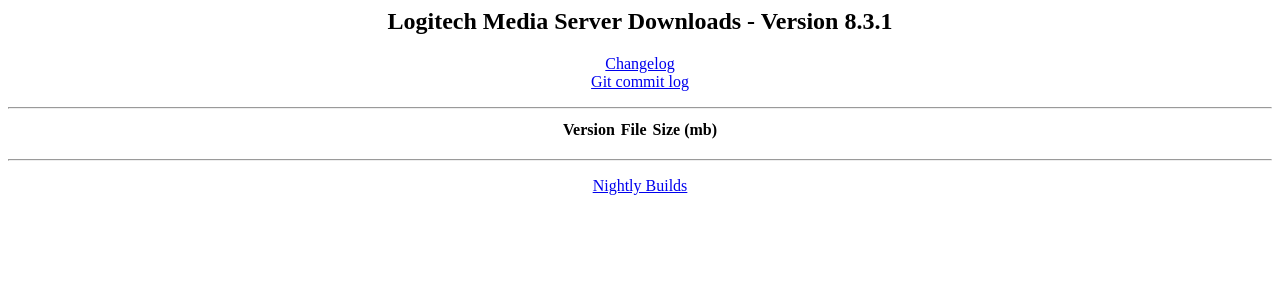
After one commit to LMS-Community/slimserver-tools, a PHP site: page /index-root.php in a window 1280 px wide. The commit adds this page. Shown: the top 300 px of the page. Run offline with PHP 8.4, Linux system fonts and the light colour scheme; lists and menus that the app fills with data are empty.

Commit message:
Add index page for the root of downloads.slimdevices.com. List latest release only.
Tweak nightly page to link to release page.

```diff
--- /dev/null
+++ b/downloads.slimdevices.com/index-root.php
@@ -0,0 +1,144 @@
+<?php
+
+$v = '8.3.1';
+
+## Array of possible file names to search for
+$fileList["/.*\/LogitechMediaServer-$v\.exe/"] = "Logitech Media Server: Windows Executable Installer";
+$fileList["/.*\/LogitechMediaServer-$v\-whs.msi/"] = "Logitech Media Server: Windows Home Server Installer";
+$fileList["/.*\/LogitechMediaServer-$v\.pkg/"] = "Logitech Media Server: Mac OSX Installer";
+// $fileList["/.*\/LogitechMediaServer-$v+\.dmg/"] = "Logitech Media Server: Mac OSX Installer";
+$fileList["/.*\/logitechmediaserver-$v\.tgz/"] = "Logitech Media Server: Unix Tarball (i386, x86_64, i386 FreeBSD, ARM EABI, PowerPC)";
+$fileList["/.*\/logitechmediaserver-$v-arm-linux\.tgz/"] = "Logitech Media Server: ARM Linux Tarball (ARM EABI)";
+$fileList["/.*\/logitechmediaserver-$v\-noCPAN.tgz/"] = "Logitech Media Server: Unix Tarball - No CPAN Libraries";
+$fileList["/.*\/logitechmediaserver_${v}_all\.deb/"] = "Logitech Media Server: Debian Installer Package (i386, x86_64, ARM EABI, PowerPC)";
+$fileList["/.*\/logitechmediaserver_${v}_amd64\.deb/"] = "Logitech Media Server: Debian Installer Package (x86_64)";
+$fileList["/.*\/logitechmediaserver_${v}_arm\.deb/"] = "Logitech Media Server: Debian Installer Package (ARM)";
+$fileList["/.*\/logitechmediaserver_${v}_i386\.deb/"] = "Logitech Media Server: Debian Installer Package (i386)";
+$fileList["/.*\/logitechmediaserver-$v-1\.noarch\.rpm/"] = "Logitech Media Server: RedHat (RPM) Installer Package";
+
+$changelog = "http://htmlpreview.github.io/?https://raw.githubusercontent.com/Logitech/slimserver/$v/Changelog8.html";
+$gitlog = "https://github.com/Logitech/slimserver/commits/$v";
+
+## Print a nice header
+print_header($v, $changelog, $gitlog);
+
+print("<TABLE cellpadding=2 cellspacing=2>\n<TH>Version</TH><TH>File</TH><TH>Size (mb)</TH>");
+
+showLatest($v, $fileList);
+
+print("</TABLE>\n");
+
+print_footer();
+
+## showLatest walks through the tree and finds the latest version of each file in the @fileList
+function showLatest($version, $fileList) {
+	##  Clear out some variables for this pass
+	$highestmTime = 0;
+	$latestFile = "";
+	$searchList = "";
+	$prefix = 'LogitechMediaServer_v';
+
+	## Do the find, and find the latest modified file
+	$all_downloads = array();
+	exec("find ./${prefix}${version} -type f ", $all_downloads);
+
+	## Walk one by one through each file type we're looking for...
+	foreach ($fileList as $filere => $filedesc) {
+		## Start the table entry
+		$pretty_desc = $filedesc;
+
+		## Clear out the mtime
+		$fileFound = 0;
+		$best_mtime = 0;
+		$best_file = "";
+
+		## Now, walk through the array of actual known files
+		foreach ($all_downloads as $file) {
+			#echo "<br>checking [$filere] against [$file]";
+
+			## If the file name matches the kind we're looking for, then ...
+			if (preg_match($filere, $file)) {
+				## Set foundFile to 1, just so we know that at least one file of this type was found
+				$fileFound = 1;
+				## Stat it first to get all the info we need
+				$stats = stat($file);
+				## Now, check its mTIME vs the best mtime
+				if ($stats['mtime'] > $best_mtime) {
+					## Rest best_mtime now with the new highest #
+					$best_mtime = $stats['mtime'];
+
+					## Set the best matchin file name so far
+					$best_file = $file;
+				}
+			}
+		}
+
+		## If no file was found, print error
+		if ($fileFound !== 1) {
+			#print "<TD>&nbsp;</TD><TD>&nbsp;</TD>";
+		} else {
+			print("<TR>\n");
+			print("<TD align=left>$pretty_desc</TD>\n");
+			## Generate a pretty file name
+			foreach ((explode("/", $best_file)) as $x) {
+				$pretty_file_name = $x;
+			}
+
+			$pretty_size = ByteSize($stats['size']);
+
+			## Ok, at this point we have the best match... now print out some pretty HTML for our users
+			print("<TD align=left><a href=\"$best_file\">$pretty_file_name</a></TD>\n");
+			print("<TD align=center>$pretty_size</TD>\n");
+			print("</TR>\n");
+		}
+	}
+}
+
+## Header
+function print_header($version, $changelog, $gitlog) {
+	print "<HTML><HEAD><TITLE>Logitech Media Server Downloads";
+	if ($version) {
+		print " - Version $version";
+	}
+	print "</TITLE></HEAD>\n";
+	print "<BODY>\n";
+	print "<center>\n";
+	print "<h2>Logitech Media Server Downloads";
+	if ($version) {
+		print " - Version $version";
+	}
+	print "</h2>\n";
+	if ($changelog) {
+		print "<p><a href=\"$changelog\">Changelog</a>\n";
+		print "<br><a href=\"$gitlog\">Git commit log</a></p>\n";
+	}
+	print "<hr>\n";
+}
+
+function print_footer() {
+	print "<p><hr><p><a href=\"nightly/\">Nightly Builds</a></BODY></HTML>";
+}
+
+## ByteSize function stolen online... didn't feel like writing my own
+function ByteSize($bytes) {
+    $size = $bytes / 1024;
+    if($size < 1024)
+        {
+        $size = number_format($size, 2);
+        $size .= ' KB';
+        }
+    else
+        {
+        if($size / 1024 < 1024)
+            {
+            $size = number_format($size / 1024, 2);
+            $size .= ' MB';
+            }
+        else if ($size / 1024 / 1024 < 1024)
+            {
+            $size = number_format($size / 1024 / 1024, 2);
+            $size .= ' GB';
+            }
+        }
+    return $size;
+}
```
Also changed, not shown: downloads.slimdevices.com/index.php (+6 -31 lines).
